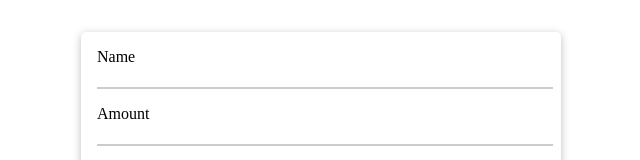
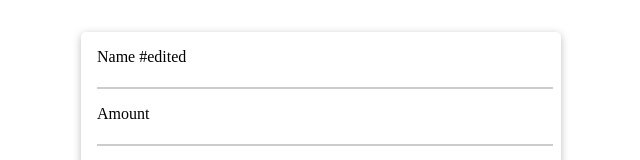
Before and after one commit to Tetsumote/useState-udemy, a React (Create React App) app: page / in a window 1280 px wide. Shown: the top 160 px of the page, without its empty margins (319-959 px from the left). Built offline with nearby package versions, Linux system fonts and the light colour scheme.

Commit message:
add starter

```diff
--- a/src/components/Ingredients/IngredientForm.js
+++ b/src/components/Ingredients/IngredientForm.js
@@ -15,7 +15,7 @@ const IngredientForm = React.memo((props) => {
       <Card>
         <form onSubmit={submitHandler}>
           <div className="form-control">
-            <label htmlFor="title">Name</label>
+            <label htmlFor="title">Name #edited</label>
             <input
               type="text"
               id="title"
```
